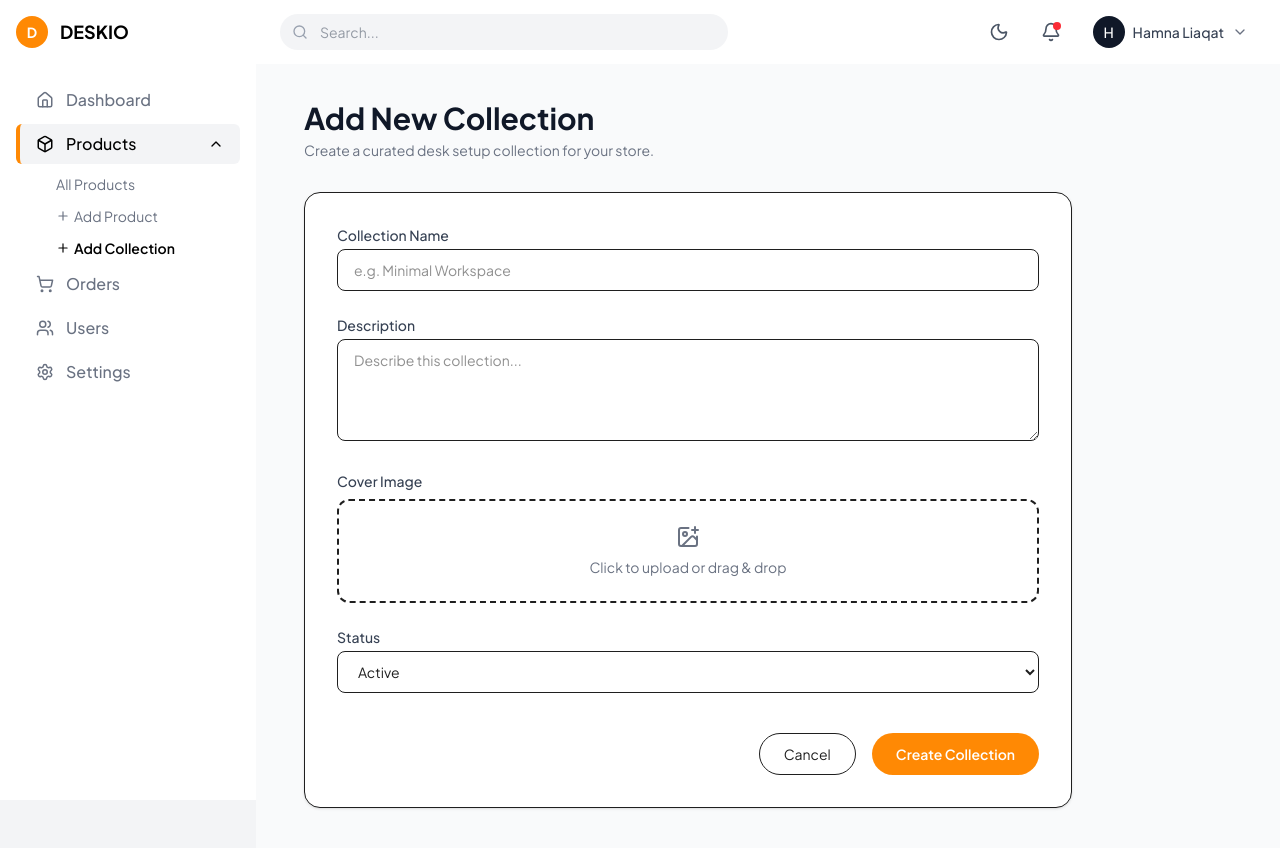
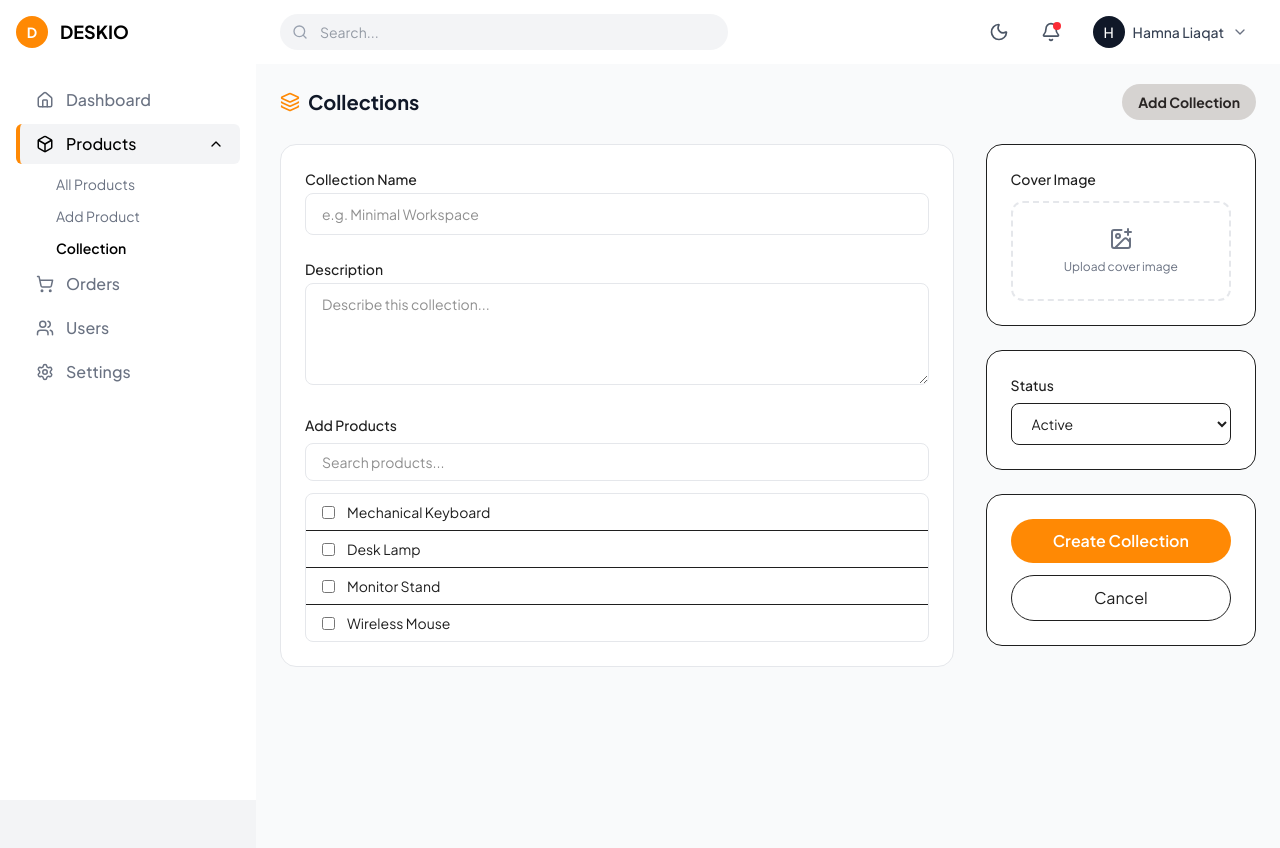
Before and after one commit to humnaliaquat/desk-setup-store, a Next.js app in the folder frontend/: page /admin/products/collection in a window 1280 px wide. Shown: the top 848 px of the page. Built offline with nearby package versions, Linux system fonts and the light colour scheme.

Commit message:
Made few changes

```diff
--- a/frontend/app/admin/products/collection/page.tsx
+++ b/frontend/app/admin/products/collection/page.tsx
@@ -1,89 +1,170 @@
 "use client";
-import React from "react";
-import { ImagePlus } from "lucide-react";
+import React, { useState } from "react";
+import { ImagePlus, X, Layers } from "lucide-react";
+
+const MOCK_PRODUCTS = [
+  { id: 1, name: "Mechanical Keyboard" },
+  { id: 2, name: "Desk Lamp" },
+  { id: 3, name: "Monitor Stand" },
+  { id: 4, name: "Wireless Mouse" },
+];
 
 export default function AddCollection() {
+  const [selectedProducts, setSelectedProducts] = useState<number[]>([]);
+  const [search, setSearch] = useState("");
+
+  const toggleProduct = (id: number) => {
+    setSelectedProducts((prev) =>
+      prev.includes(id) ? prev.filter((p) => p !== id) : [...prev, id]
+    );
+  };
+
+  const filteredProducts = MOCK_PRODUCTS.filter((p) =>
+    p.name.toLowerCase().includes(search.toLowerCase())
+  );
+
   return (
-    <div className="min-h-screen bg-gray-50 px-4 md:px-12 py-10">
+    <div className="min-h-screen bg-gray-50 px-6 md:px-6 py-6 w-full">
       {/* Header */}
-      <div className="mb-8">
-        <h1 className="text-2xl md:text-3xl font-bold text-gray-900">
-          Add New Collection
+      <div className="mb-6 flex justify-between items-center">
+        <div className="flex items-center gap-2">
+          <Layers className="w-5 h-5 text-orange-400" />
+          <h1 className="text-lg md:text-xl font-bold text-gray-900">
+            Collections
           </h1>
-        <p className="text-sm text-gray-500 mt-1">
-          Create a curated desk setup collection for your store.
-        </p>
+        </div>
+        <button className="bg-stone-300 text-stone-800 font-bold text-sm px-4 py-2 rounded-full">
+          Add Collection
+        </button>
       </div>
 
-      {/* Form Card */}
-      <div className="bg-white rounded-2xl shadow-sm border p-6 md:p-8 max-w-3xl">
-        <form className="space-y-6">
+      {/* GRID */}
+      <form className="grid grid-cols-1 lg:grid-cols-10 gap-8 w-full">
+        {/* LEFT SIDE (70%) */}
+        <div className="lg:col-span-7 space-y-6">
+          <div className="bg-white rounded-2xl border border-gray-200 p-6 space-y-6">
             {/* Collection Name */}
             <div>
-            <label className="block text-sm font-medium text-gray-700 mb-1">
+              <label className="block text-sm font-medium mb-1">
                 Collection Name
               </label>
               <input
                 type="text"
                 placeholder="e.g. Minimal Workspace"
-              className="w-full rounded-lg border px-4 py-2.5 text-sm focus:outline-none focus:ring-2 focus:ring-orange-400"
+                className="w-full rounded-lg border border-gray-200 px-4 py-2.5 text-sm focus:ring-2 focus:ring-orange-400"
               />
             </div>
 
             {/* Description */}
             <div>
-            <label className="block text-sm font-medium text-gray-700 mb-1">
+              <label className="block text-sm font-medium mb-1">
                 Description
               </label>
               <textarea
                 rows={4}
                 placeholder="Describe this collection..."
-              className="w-full rounded-lg border px-4 py-2.5 text-sm focus:outline-none focus:ring-2 focus:ring-orange-400"
+                className="w-full rounded-lg border border-gray-200 px-4 py-2.5 text-sm focus:ring-2 focus:ring-orange-400"
               />
             </div>
 
+            {/* Add Products */}
+            <div>
+              <label className="block text-sm font-medium mb-2">
+                Add Products
+              </label>
+
+              <input
+                type="text"
+                placeholder="Search products..."
+                value={search}
+                onChange={(e) => setSearch(e.target.value)}
+                className="w-full mb-3 rounded-lg border-gray-200  border px-4 py-2 text-sm"
+              />
+
+              <div className="max-h-56 overflow-y-auto border  border-gray-200 rounded-lg divide-y">
+                {filteredProducts.map((product) => (
+                  <label
+                    key={product.id}
+                    className="flex items-center gap-3 px-4 py-2 cursor-pointer hover:bg-gray-50"
+                  >
+                    <input
+                      type="checkbox"
+                      checked={selectedProducts.includes(product.id)}
+                      onChange={() => toggleProduct(product.id)}
+                    />
+                    <span className="text-sm">{product.name}</span>
+                  </label>
+                ))}
+              </div>
+            </div>
+
+            {/* Selected Products */}
+            {selectedProducts.length > 0 && (
+              <div>
+                <p className="text-sm font-medium mb-2">Selected Products</p>
+                <div className="flex flex-wrap gap-2">
+                  {selectedProducts.map((id) => {
+                    const product = MOCK_PRODUCTS.find((p) => p.id === id);
+                    return (
+                      <span
+                        key={id}
+                        className="flex items-center gap-2 bg-orange-100 text-orange-700 px-3 py-1 rounded-full text-xs"
+                      >
+                        {product?.name}
+                        <X
+                          className="w-3 h-3 cursor-pointer"
+                          onClick={() => toggleProduct(id)}
+                        />
+                      </span>
+                    );
+                  })}
+                </div>
+              </div>
+            )}
+          </div>
+        </div>
+
+        {/* RIGHT SIDE (30%) */}
+        <div className="lg:col-span-3 space-y-6">
           {/* Cover Image */}
-          <div>
-            <label className="block text-sm font-medium text-gray-700 mb-2">
+          <div className="bg-white rounded-2xl border p-6">
+            <label className="block text-sm font-medium mb-3">
               Cover Image
             </label>
-
-            <div className="flex items-center justify-center border-2 border-dashed rounded-xl p-6 text-center cursor-pointer hover:border-orange-400 transition">
+            <div className="flex items-center justify-center border-2 border-dashed border-gray-200 rounded-xl p-6 cursor-pointer hover:border-orange-400 transition">
               <div className="flex flex-col items-center gap-2 text-gray-500">
                 <ImagePlus className="w-6 h-6" />
-                <p className="text-sm">Click to upload or drag & drop</p>
+                <p className="text-xs text-center">Upload cover image</p>
               </div>
             </div>
           </div>
 
           {/* Status */}
-          <div>
-            <label className="block text-sm font-medium text-gray-700 mb-1">
-              Status
-            </label>
-            <select className="w-full rounded-lg border px-4 py-2.5 text-sm focus:outline-none focus:ring-2 focus:ring-orange-400">
+          <div className="bg-white rounded-2xl border p-6">
+            <label className="block text-sm font-medium mb-2">Status</label>
+            <select className="w-full rounded-lg border px-4 py-2.5 text-sm">
               <option>Active</option>
               <option>Draft</option>
             </select>
           </div>
 
           {/* Actions */}
-          <div className="flex justify-end gap-4 pt-4">
+          <div className="bg-white rounded-2xl border p-6 flex flex-col gap-3">
+            <button
+              type="submit"
+              className="w-full py-2.5 rounded-full bg-orange-400 text-white font-semibold hover:brightness-110"
+            >
+              Create Collection
+            </button>
             <button
               type="button"
-              className="px-6 py-2.5 text-sm rounded-full border hover:bg-gray-100 transition"
+              className="w-full py-2.5 rounded-full border hover:bg-gray-100"
             >
               Cancel
             </button>
-            <button
-              type="submit"
-              className="px-6 py-2.5 text-sm rounded-full bg-orange-400 text-white font-semibold hover:brightness-110 transition"
-            >
-              Create Collection
-            </button>
+          </div>
         </div>
       </form>
     </div>
-    </div>
   );
 }
--- a/frontend/app/componenets/admin/layout/Sidebar.tsx
+++ b/frontend/app/componenets/admin/layout/Sidebar.tsx
@@ -87,7 +87,6 @@ export default function Sidebar() {
             path === "/admin/products/add" ? "text-black font-semibold" : ""
           }`}
         >
-          <Plus size={14} />
           Add Product
         </Link>
         <Link
@@ -98,8 +97,7 @@ export default function Sidebar() {
               : ""
           }`}
         >
-          <Plus size={14} />
-          Add Collection
+          Collection
         </Link>
       </div>
 
--- a/frontend/app/componenets/shopPage/ProductsDisplay.tsx
+++ b/frontend/app/componenets/shopPage/ProductsDisplay.tsx
@@ -89,19 +89,6 @@ export default function ProductsDisplay() {
           {/* Showing text */}
           <h1 className="text-gray-600 text-sm">Showing 1–12 of 15 results</h1>
         </div>
-
-        {/* Sorting */}
-        <select
-          className="border  border-gray-300 rounded p-2 text-sm"
-          value={sortValue}
-          onChange={(e) => setSortValue(e.target.value)}
-        >
-          <option value="popularity">Sort by popularity</option>
-          <option value="rating">Sort by rating</option>
-          <option value="newness">Sort by newness</option>
-          <option value="priceLowToHigh">Price: low → high</option>
-          <option value="priceHighToLow">Price: high → low</option>
-        </select>
       </header>
 
       {/* PRODUCT GRID */}
--- a/frontend/app/componenets/ui/TopBanner.tsx
+++ b/frontend/app/componenets/ui/TopBanner.tsx
@@ -13,7 +13,7 @@ export default function TopBanner() {
         <motion.div
           exit={{ y: -40, opacity: 0 }}
           transition={{ duration: 0.35, ease: "easeInOut" }}
-          className="relative flex justify-center items-center bg-orange-400 text-white font-medium px-4 py-2 sm:py-2.5"
+          className="relative flex justify-center items-center bg-orange-400 text-white font-medium px-4 py-2 sm:py-2"
         >
           <h1 className="text-xs sm:text-sm text-center leading-relaxed">
             ENJOY FREE STANDARD DELIVERY ON ORDERS OVER{" "}
--- a/frontend/app/componenets/userLayout/Footer.tsx
+++ b/frontend/app/componenets/userLayout/Footer.tsx
@@ -1,9 +1,10 @@
 "use client";
+import Link from "next/link";
 import React from "react";
 
 export default function Footer() {
   return (
-    <footer className="bg-black text-white overflow-hidden pt-16 pb-0  px-20 mb-0">
+    <footer className="bg-stone-900 text-white overflow-hidden pt-16 pb-0  px-20 mb-0">
       {/* TOP SECTION */}
       <div className="grid grid-cols-1 sm:grid-cols-2 md:grid-cols-4 gap-12 mb-10 ">
         {/* Brand */}
@@ -11,11 +12,11 @@ export default function Footer() {
           <h1 className="text-2xl font-semibold tracking-widest text-orange-400">
             DESKIO
           </h1>
-          <p className="text-gray-400 mt-4 text-sm leading-relaxed max-w-xs">
+          <p className="text-stone-400 mt-4 text-sm leading-relaxed max-w-xs">
             Luxury workspace essentials designed to elevate your everyday flow.
           </p>
 
-          <div className="mt-6 text-gray-400 text-sm space-y-1">
+          <div className="mt-6 text-stone-400 text-sm space-y-1">
             <p>deskio@gmail.com</p>
             <p>Lahore, Pakistan</p>
           </div>
@@ -26,11 +27,22 @@ export default function Footer() {
           <h2 className="text-lg font-semibold mb-4 tracking-wide">
             Extra Links
           </h2>
-          <ul className="space-y-2 text-gray-400 text-sm">
-            <li className="hover:text-white cursor-pointer">Home</li>
-            <li className="hover:text-white cursor-pointer">About</li>
-            <li className="hover:text-white cursor-pointer">Products</li>
-            <li className="hover:text-white cursor-pointer">Contact</li>
+          <ul className="space-y-2 flex flex-col text-stone-400 text-sm">
+            <Link href={"/user"} className="hover:text-white cursor-pointer">
+              Home
+            </Link>
+            <Link
+              href={"/user/about"}
+              className="hover:text-white cursor-pointer"
+            >
+              About
+            </Link>
+            <Link
+              href={"/user/store"}
+              className="hover:text-white cursor-pointer"
+            >
+              Products
+            </Link>
           </ul>
         </div>
 
@@ -39,11 +51,37 @@ export default function Footer() {
           <h2 className="text-lg font-semibold mb-4 tracking-wide">
             Useful Links
           </h2>
-          <ul className="space-y-2 text-gray-400 text-sm">
-            <li className="hover:text-white cursor-pointer">Blog</li>
-            <li className="hover:text-white cursor-pointer">About</li>
-            <li className="hover:text-white cursor-pointer">Products</li>
-            <li className="hover:text-white cursor-pointer">Contact</li>
+          <ul className="space-y-2 flex flex-col text-stone-400 text-sm">
+            <Link
+              href={"/user/blog"}
+              className="hover:text-white cursor-pointer"
+            >
+              Blog
+            </Link>
+            <Link
+              href={"/user/about"}
+              className="hover:text-white cursor-pointer"
+            >
+              About
+            </Link>
+            <Link
+              href={"/user/store"}
+              className="hover:text-white cursor-pointer"
+            >
+              Products
+            </Link>
+            <Link
+              href={"/user/collection"}
+              className="hover:text-white cursor-pointer"
+            >
+              Collection
+            </Link>
+            <Link
+              href={"/user/ai-setup"}
+              className="hover:text-white cursor-pointer"
+            >
+              Products
+            </Link>
           </ul>
         </div>
 
@@ -52,7 +90,7 @@ export default function Footer() {
           <h2 className="text-lg font-semibold mb-4 tracking-wide">
             Follow Us
           </h2>
-          <ul className="space-y-2 text-gray-400 text-sm">
+          <ul className="space-y-2 text-stone-400 text-sm">
             <li className="hover:text-white cursor-pointer">Instagram</li>
             <li className="hover:text-white cursor-pointer">Facebook</li>
           </ul>
@@ -61,7 +99,7 @@ export default function Footer() {
 
       {/* BOTTOM LOGO */}
       <div className="flex justify-center opacity-10 select-none mb-0">
-        <h1 className="text-[12rem] font-bold tracking-[2rem] leading-none">
+        <h1 className="text-[12rem] font-bold tracking-[2rem] leading-none text-stone-200">
           DESKIO
         </h1>
       </div>
--- a/frontend/app/componenets/userLayout/Navbar.tsx
+++ b/frontend/app/componenets/userLayout/Navbar.tsx
@@ -6,7 +6,7 @@ import Link from "next/link";
 
 function Navbar() {
   return (
-    <nav className="w-full h-16 flex items-center justify-between px-6 md:px-20 border-b border-gray-300">
+    <nav className="w-full h-18 flex items-center justify-between px-6 md:px-20 border-b border-gray-300">
       {/* LEFT */}
       <div className="flex items-center gap-10">
         {/* Logo */}
@@ -30,7 +30,7 @@ function Navbar() {
             <li key={item.name}>
               <Link
                 href={item.href}
-                className="hover:text-gray-500 transition-colors"
+                className="relative text-stone-800 transition-colors after:content-[''] after:absolute after:left-0 after:-bottom-1 after:w-0 after:h-0.5 after:bg-stone-800 after:transition-all after:duration-300 hover:after:w-full"
               >
                 {item.name}
               </Link>
@@ -40,28 +40,28 @@ function Navbar() {
       </div>
 
       {/* RIGHT */}
-      <div className="flex items-center gap-2 md:gap-4">
+      <div className="flex items-center gap-2 md:gap-4 text-stone-800">
         {/* Desktop Icons */}
         <Link
           href="/user/cart"
-          className="hidden md:flex p-2 hover:bg-gray-100 rounded-md"
+          className="hidden md:flex p-2 hover:bg-stone-100 rounded-md"
         >
           <ShoppingCart className="h-5 w-5" />
         </Link>
 
         <Link
           href="/user/wishlist"
-          className="hidden md:flex p-2 hover:bg-gray-100 rounded-md"
+          className="hidden md:flex p-2 hover:bg-stone-100 rounded-md"
         >
           <Heart className="h-5 w-5" />
         </Link>
 
-        <button className="p-2 hover:bg-gray-100 rounded-md">
+        <button className="p-2 hover:bg-stone-100 rounded-md">
           <UserRound className="h-5 w-5" />
         </button>
 
         {/* Mobile Menu Button */}
-        <button className="md:hidden p-2 hover:bg-gray-100 rounded-md">
+        <button className="md:hidden p-2 hover:bg-stone-100 rounded-md">
           <Menu className="h-6 w-6" />
         </button>
       </div>
```
Lines whose indentation alone changed are shown as unchanged.
